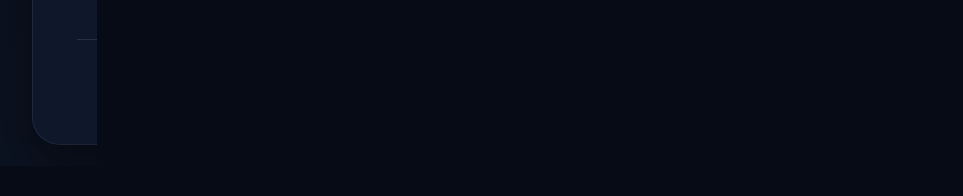
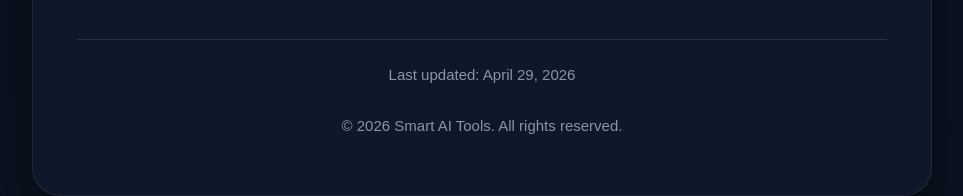
Before and after one commit to smartaitools26/smartaitools26.github.io, a plain HTML site: page privacy-policy.html in a window 1280 px wide. Shown: the part 3391-3587 px from the top of the page, without its empty margins (158-1121 px from the left). Drawn offline with Linux system fonts and the light colour scheme.

Commit message:
Update privacy-policy.html

```diff
--- a/privacy-policy.html
+++ b/privacy-policy.html
@@ -322,9 +322,17 @@
         </a>
       </p>
 
-      <p class="updated">Last updated: April 29, 2026</p>
+      <p class="updated">
+        Last updated: April 29, 2026<br><br>
+        © <span id="year"></span> Smart AI Tools. All rights reserved.
+      </p>
 
     </main>
   </div>
+
+  <script>
+    document.getElementById("year").textContent = new Date().getFullYear();
+  </script>
+
 </body>
 </html>
```
